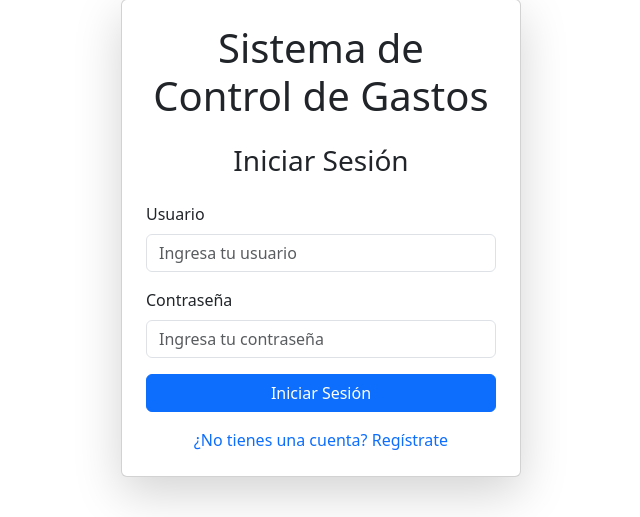
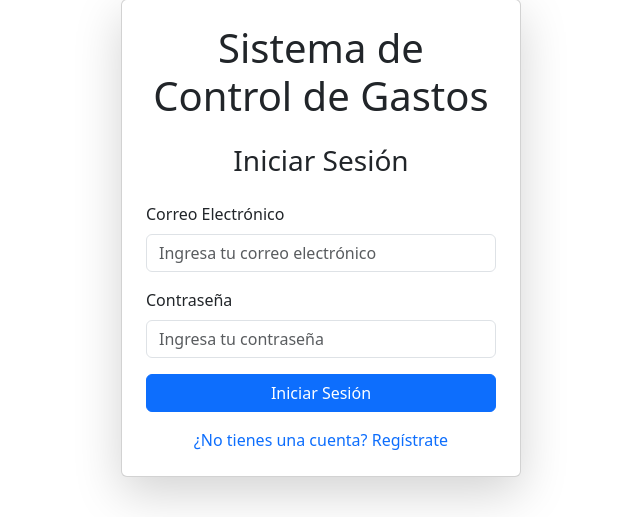
Before and after one commit to Royroypro/gastos, a PHP site: page /login.php in a window 1280 px wide. Shown: the part 162-679 px from the top of the page, without its empty margins (319-959 px from the left). Run offline with PHP 8.4, Linux system fonts and the light colour scheme.

Commit message:
correccion de que escriba solo correo

```diff
--- a/login.php
+++ b/login.php
@@ -15,8 +15,8 @@
             <form action="app/controllers/login.php" method="POST">
                 <!-- Usuario -->
                 <div class="mb-3">
-                    <label for="usuario" class="form-label">Usuario</label>
-                    <input type="text" class="form-control" id="usuario" name="usuario" placeholder="Ingresa tu usuario" required>
+                    <label for="usuario" class="form-label">Correo Electrónico</label>
+                    <input type="email" class="form-control" id="usuario" name="usuario" placeholder="Ingresa tu correo electrónico" required>
                 </div>
                 <!-- Contraseña -->
                 <div class="mb-3">
```
